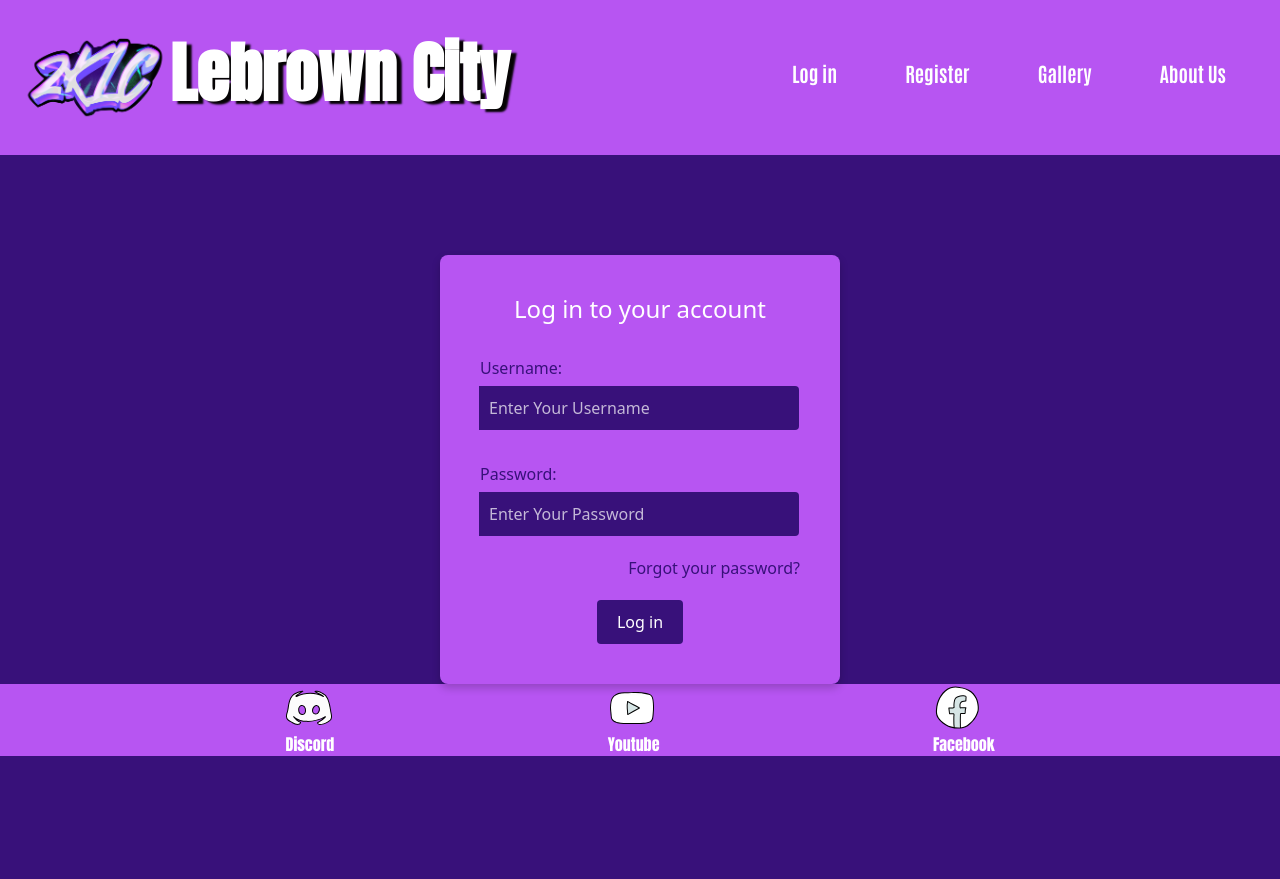
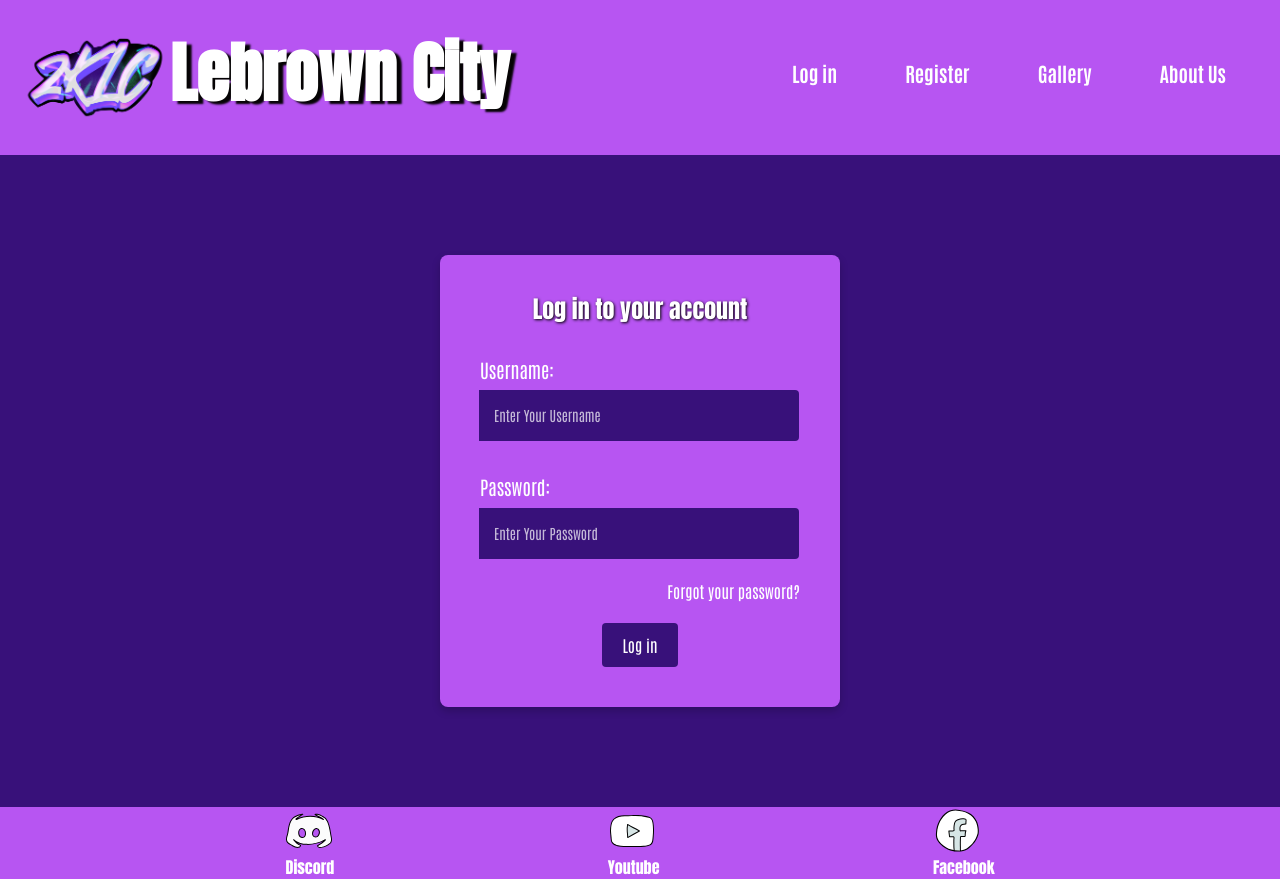
Before and after one commit to jahaziel1988/miniproject2_kjp, a React (Create React App) app: page /login in a window 1280 px wide. Before the commit the page ends 800 px from the top, so only its background shows below. Built offline with nearby package versions, Linux system fonts and the light colour scheme.

Commit message:
added font style and some adjustments

```diff
--- a/src/Views/Login/Login.css
+++ b/src/Views/Login/Login.css
@@ -5,8 +5,7 @@ body {
   .login-container {
     background-color: #B755F2;
     width: 400px;
-    margin: 0 auto;
-    margin-top: 100px;
+    margin: 100px auto;
     padding: 40px;
     border-radius: 8px;
     box-shadow: 0px 4px 8px rgba(0, 0, 0, 0.2);
@@ -14,6 +13,7 @@ body {
     opacity: 0;
     transform: translateY(20px);
     animation: fade-in 0.5s ease-in-out forwards;
+    font-family: 'Antonio', sans-serif;
   }
 
   @keyframes fade-in {
@@ -28,6 +28,8 @@ body {
   }
 
   .login-title {
+    font-family: 'Anton', sans-serif;
+    text-shadow: 1px 1px 3px black;
     color: white;
     font-size: 24px;
     margin-bottom: 20px;
@@ -40,15 +42,15 @@ body {
 
   label {
     display: block;
-    font-size: 16px;
+    font-size: 19px;
     margin-bottom: 6px;
-    color: #38117a;
+    color: white;
   }
 
   .input-field {
     width: 100%;
-    padding: 10px;
-    font-size: 16px;
+    padding: 15px;
+    font-size: 14px;
     border: 1px solid #ccc;
     border-radius: 4px;
     box-sizing: border-box;
@@ -61,8 +63,13 @@ body {
   }
 
   .forgot-password a {
-    color: #38117a;
+    color: white;
     text-decoration: none;
+  }
+
+  .forgot-password a:hover {
+    border-bottom: 1px solid #38117a;
+    padding-bottom: 3px;
   }
 
   .login-button {
```
